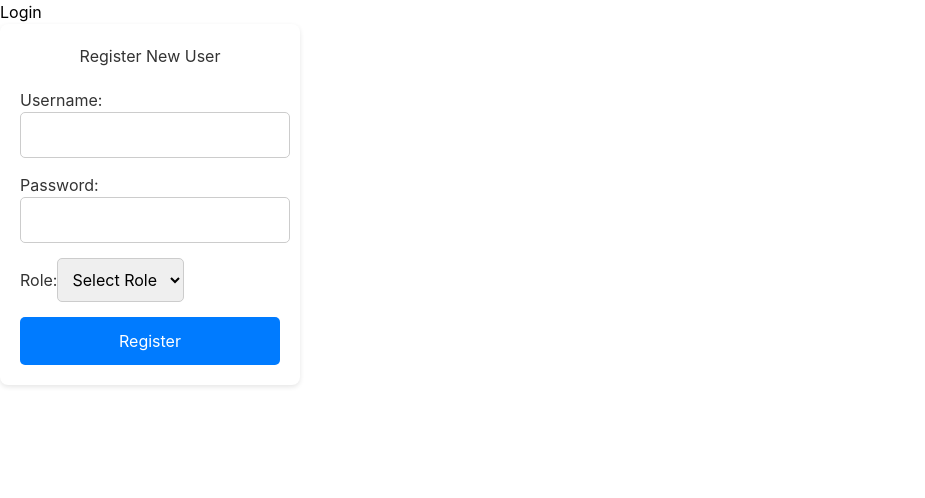
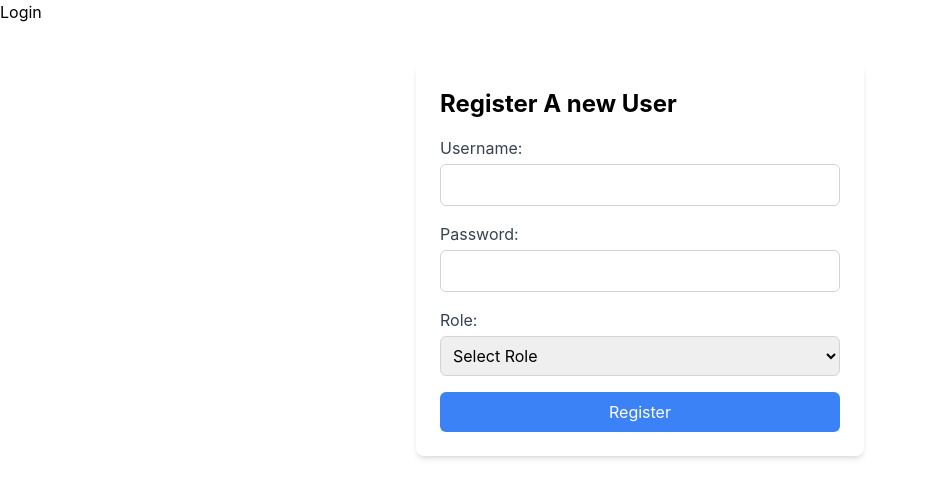
Before and after one commit to ahmedhmmad/bank-node, a React (Create React App) app in the folder bank-front/: page /register in a window 1280 px wide. Shown: the top 498 px of the page, without its empty margins (0-925 px from the left). Built offline with nearby package versions, Linux system fonts and the light colour scheme.

Commit message:
update Register style

```diff
--- a/bank-front/src/components/Dashboard.jsx
+++ b/bank-front/src/components/Dashboard.jsx
@@ -78,7 +78,7 @@ const ActionCard = ({ label, onClick }) => (
     onClick={onClick}
     className="bg-sky-500 hover:bg-sky-700 rounded-lg shadow-md hover:shadow-lg transition-shadow duration-300 w-full text-center"
   >
-    <h3 className="text-xl font-semibold">{label}</h3>
+    <h3 className="text-xl font-semibold p-5 text-white">{label}</h3>
   </button>
 );
 
--- a/bank-front/src/components/Register.jsx
+++ b/bank-front/src/components/Register.jsx
@@ -1,6 +1,5 @@
-import React, { useState} from 'react';
+import React, { useState } from 'react';
 import axios from 'axios';
-import styles from './register.module.css';
 
 const Register = () => {
   const [username, setUsername] = useState('');
@@ -37,31 +36,52 @@ const Register = () => {
   };
 
   return (
-    <div className={styles.container}>
-      <h2>Register New User</h2>
+    <div className="max-w-md mx-auto mt-10 p-6 bg-white shadow-md rounded-lg">
+      <h3 className="text-2xl font-bold mb-4">Register A new User</h3>
 
-      <form onSubmit={handleRegister}>
+      <form onSubmit={handleRegister} className="space-y-4">
         <div>
-          <label>Username:</label>
-          <input type="text" value={username} onChange={(e) => setUsername(e.target.value)} required />
+          <label className="block text-gray-700">Username:</label>
+          <input
+            type="text"
+            value={username}
+            onChange={(e) => setUsername(e.target.value)}
+            required
+            className="w-full mt-1 p-2 border border-gray-300 rounded-md"
+          />
         </div>
         <div>
-          <label>Password:</label>
-          <input type="password" value={password} onChange={(e) => setPassword(e.target.value)} required />
+          <label className="block text-gray-700">Password:</label>
+          <input
+            type="password"
+            value={password}
+            onChange={(e) => setPassword(e.target.value)}
+            required
+            className="w-full mt-1 p-2 border border-gray-300 rounded-md"
+          />
         </div>
         <div>
-          <label>Role:</label>
-          <select value={role} onChange={(e) => setRole(e.target.value)} required>
+          <label className="block text-gray-700">Role:</label>
+          <select
+            value={role}
+            onChange={(e) => setRole(e.target.value)}
+            required
+            className="w-full mt-1 p-2 border border-gray-300 rounded-md"
+          >
             <option value="">Select Role</option>
             <option value="admin">Admin</option>
             <option value="clerk">Clerk</option>
             <option value="customer">Customer</option>
           </select>
         </div>
-        <button type="submit">Register</button>
+        <button
+          type="submit"
+          className="w-full mt-4 bg-blue-500 text-white py-2 rounded-md hover:bg-blue-600 transition duration-300"
+        >
+          Register
+        </button>
       </form>
-      {message && <p style={{ color: 'red' }}>{message}</p>}
-
+      {message && <p className="mt-4 text-red-500">{message}</p>}
     </div>
   );
 };
```
